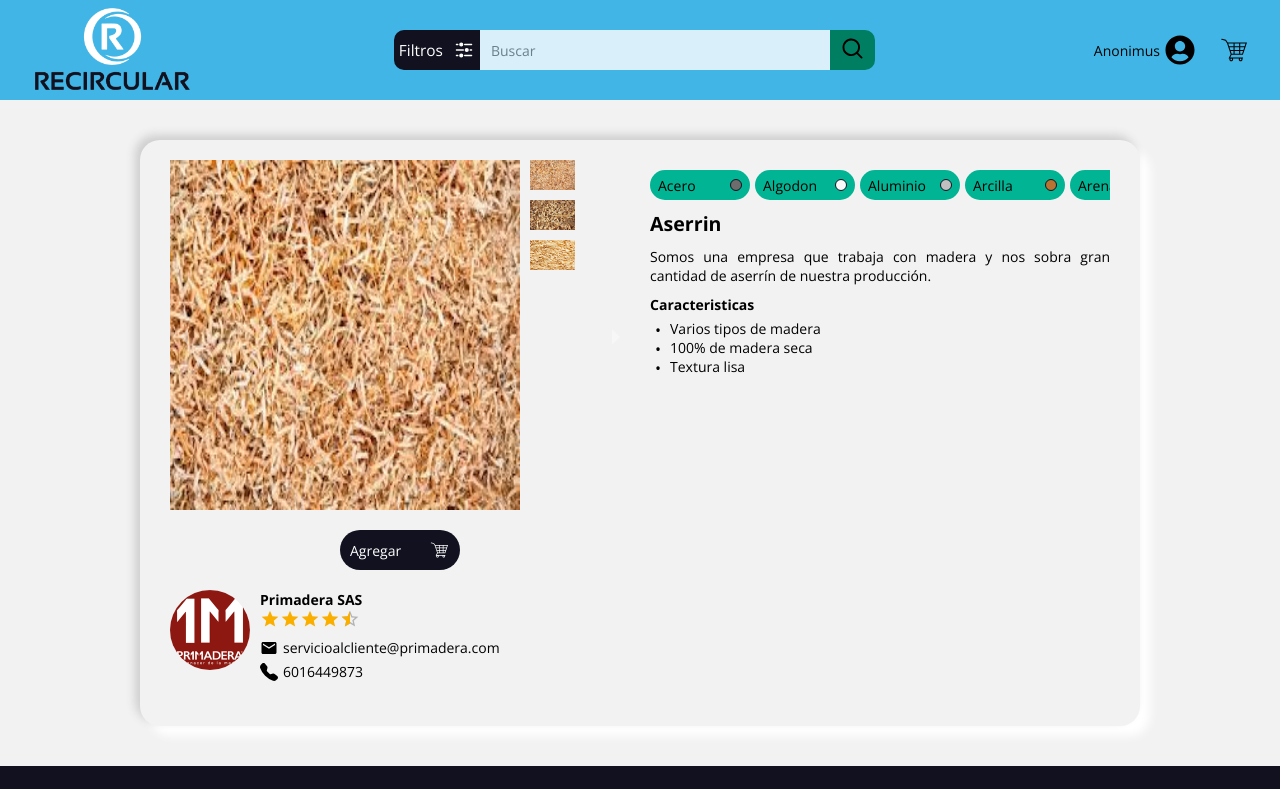
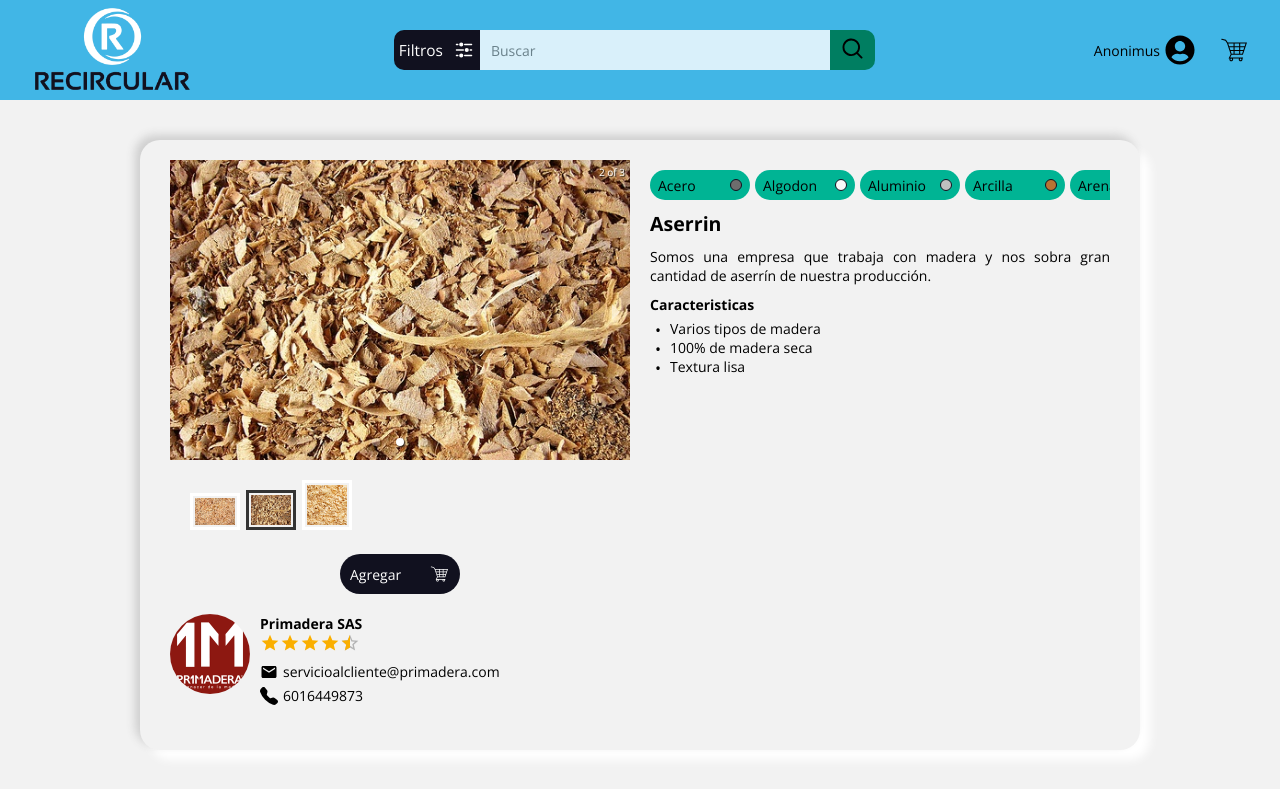
Before and after one commit to DavidBetancurRamirez/Recircular, a React (Vite) app in the folder frontend/: page /producto in a window 1280 px wide. Shown: the top 789 px of the page. Built offline with nearby package versions, Linux system fonts and the light colour scheme.

Commit message:
Mejorando Carrusel

```diff
--- a/frontend/src/elements/ImgProducto.jsx
+++ b/frontend/src/elements/ImgProducto.jsx
@@ -1,5 +1,3 @@
-import { useState } from "react";
-
 import styled from "styled-components";
 import "react-responsive-carousel/lib/styles/carousel.min.css";
 import { Carousel } from 'react-responsive-carousel';
@@ -7,62 +5,35 @@ import Img1 from "../images/Producto/aserrin.jpg"
 import Img2 from "../images/Producto/aserrin1.jpg"
 import Img3 from "../images/Producto/aserrin2.jpg"
 
-const Contenedor = styled.div`
-    display: flex;
-`;
-const ImagenPrincipal = styled.div`
-    width: 350px;
-    height: 350px;
+const ContenedorImagen = styled.article`
+    height: 300px;
+    width: 100%;
 
-    img {
-        width: 100%;
-        height: 100%;
-    }
-`;
-const Miniaturas = styled.div`
-    display: flex;
-    flex-direction: column;
-    margin-left: 10px;
-`;
-const Miniatura = styled.img`
-    width: 30px;
-    height: 30px;
-    margin-bottom: 10px;
-`;
+    img { width: 100%; }
+
+    @media (max-width: 800px) { height: 300px; }
+    @media (max-width: 500px) { height: 250px; }
+`
 
 
 const ImgProducto = () => {
     const imagenes = [Img1, Img2, Img3]
-    const [imagenPrincipal, setImagenPrincipal] = useState(imagenes[0]);
-
 
     return (
         <Carousel
             infiniteLoop={true}
-            showIndicators={false}
-            showThumbs={false}
-            showStatus={false}
-            verticalSwipe="vertical"
+            showIndicators={true}
+            showThumbs={true}
+            thumbWidth={50}
+            autoPlay={true}
+            interval={5000}
         >
             {imagenes.map((imagen, i) => (
-                <Contenedor key={i}>
-                    <ImagenPrincipal>
-                        <img src={imagenPrincipal} alt={`Imagen`} />
-                    </ImagenPrincipal>
-                    <Miniaturas>
-                        {imagenes.map((miniatura, j) => (
-                            <Miniatura
-                                key={j}
-                                src={miniatura}
-                                alt={`Miniatura ${j}`}
-                                onClick={() => setImagenPrincipal(miniatura)}
-                            />
-                        ))}
-                    </Miniaturas>
-                </Contenedor>
+                <ContenedorImagen key={i}>
+                    <img src={imagen} />
+                </ContenedorImagen>
             ))}
         </Carousel>
     )
 }
-
 export default ImgProducto;
```
